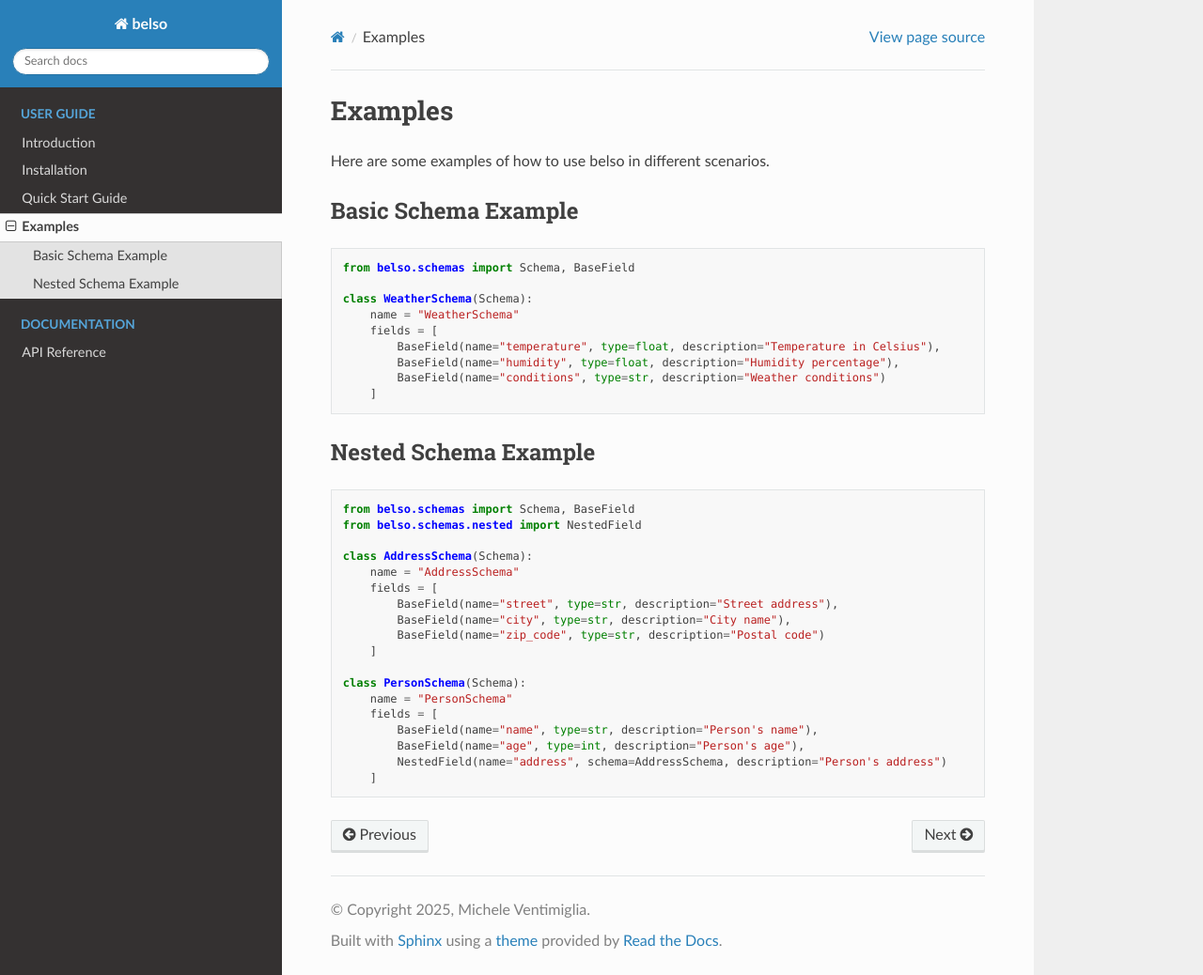
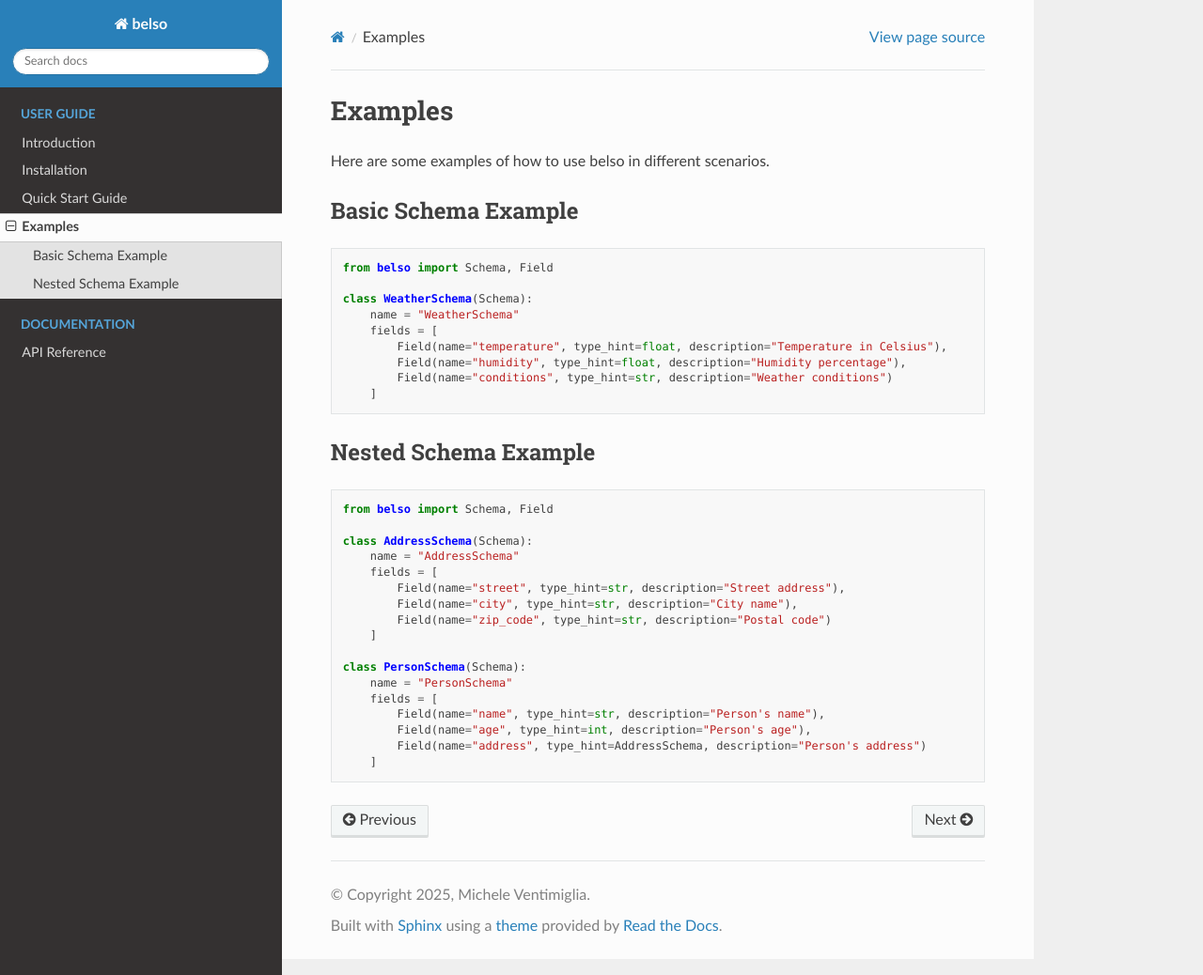
Before and after one commit to MikiTwenty/belso, a Sphinx documentation site: the page built from docs/source/examples.rst, in a window 1280 px wide and 1038 px high. Shown: the whole window at 94% size. Built offline with Sphinx 7.4.7 and the Read the Docs theme 3.1.0, drawn with Linux system fonts in a browser that asks for light colours.

Commit message:
refactor: rename SchemaTranslator and SchemaValidator to Translator and Validator
This commit renames the `SchemaTranslator` and `SchemaValidator` classes to `Translator` and `Validator` respectively, along with updating all related imports and documentation. The change aims to simplify class names and improve code readability without altering functionality.

```diff
--- a/docs/source/api/translator.rst
+++ b/docs/source/api/translator.rst
@@ -1,7 +1,7 @@
 Translator
 ==========
 
-.. autoclass:: belso.translator.SchemaTranslator
+.. autoclass:: belso.translator.Translator
    :members:
    :show-inheritance:
    :undoc-members:
--- a/docs/source/api/validator.rst
+++ b/docs/source/api/validator.rst
@@ -1,7 +1,7 @@
 Validator
 =========
 
-.. autoclass:: belso.validator.SchemaValidator
+.. autoclass:: belso.validator.Validator
    :members:
    :show-inheritance:
    :undoc-members:
--- a/docs/source/examples.rst
+++ b/docs/source/examples.rst
@@ -8,14 +8,14 @@
 
 .. code-block:: python
 
-   from belso.schemas import Schema, BaseField
+   from belso import Schema, Field
 
    class WeatherSchema(Schema):
        name = "WeatherSchema"
        fields = [
-           BaseField(name="temperature", type=float, description="Temperature in Celsius"),
-           BaseField(name="humidity", type=float, description="Humidity percentage"),
-           BaseField(name="conditions", type=str, description="Weather conditions")
+           Field(name="temperature", type_hint=float, description="Temperature in Celsius"),
+           Field(name="humidity", type_hint=float, description="Humidity percentage"),
+           Field(name="conditions", type_hint=str, description="Weather conditions")
        ]
 
 Nested Schema Example
@@ -23,21 +23,20 @@
 
 .. code-block:: python
 
-   from belso.schemas import Schema, BaseField
-   from belso.schemas.nested import NestedField
+   from belso import Schema, Field
 
    class AddressSchema(Schema):
        name = "AddressSchema"
        fields = [
-           BaseField(name="street", type=str, description="Street address"),
-           BaseField(name="city", type=str, description="City name"),
-           BaseField(name="zip_code", type=str, description="Postal code")
+           Field(name="street", type_hint=str, description="Street address"),
+           Field(name="city", type_hint=str, description="City name"),
+           Field(name="zip_code", type_hint=str, description="Postal code")
        ]
 
    class PersonSchema(Schema):
        name = "PersonSchema"
        fields = [
-           BaseField(name="name", type=str, description="Person's name"),
-           BaseField(name="age", type=int, description="Person's age"),
-           NestedField(name="address", schema=AddressSchema, description="Person's address")
+           Field(name="name", type_hint=str, description="Person's name"),
+           Field(name="age", type_hint=int, description="Person's age"),
+           Field(name="address", type_hint=AddressSchema, description="Person's address")
        ]
```
Also changed, not shown: belso/__init__.py (+4 -4 lines), docs/source/api/schemas.rst (+8 -0 lines), docs/source/index.rst (+5 -7 lines), docs/source/quickstart.rst (+9 -9 lines), 5 other files.
